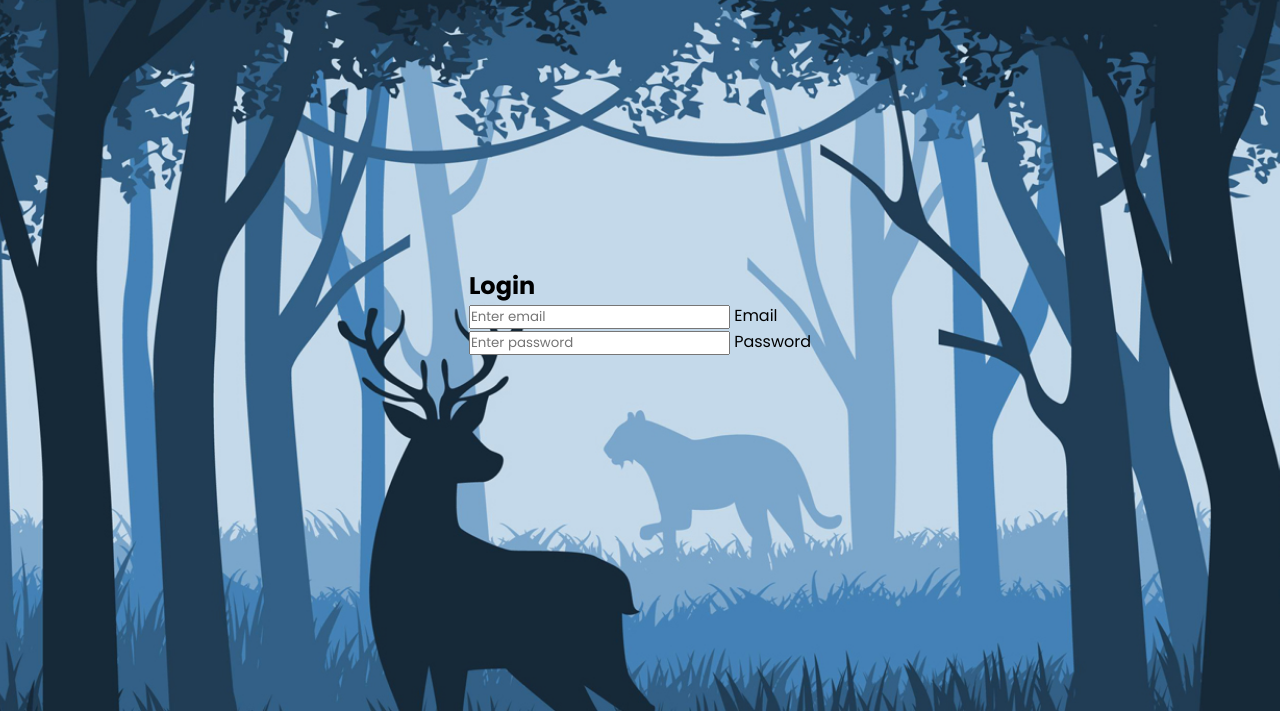
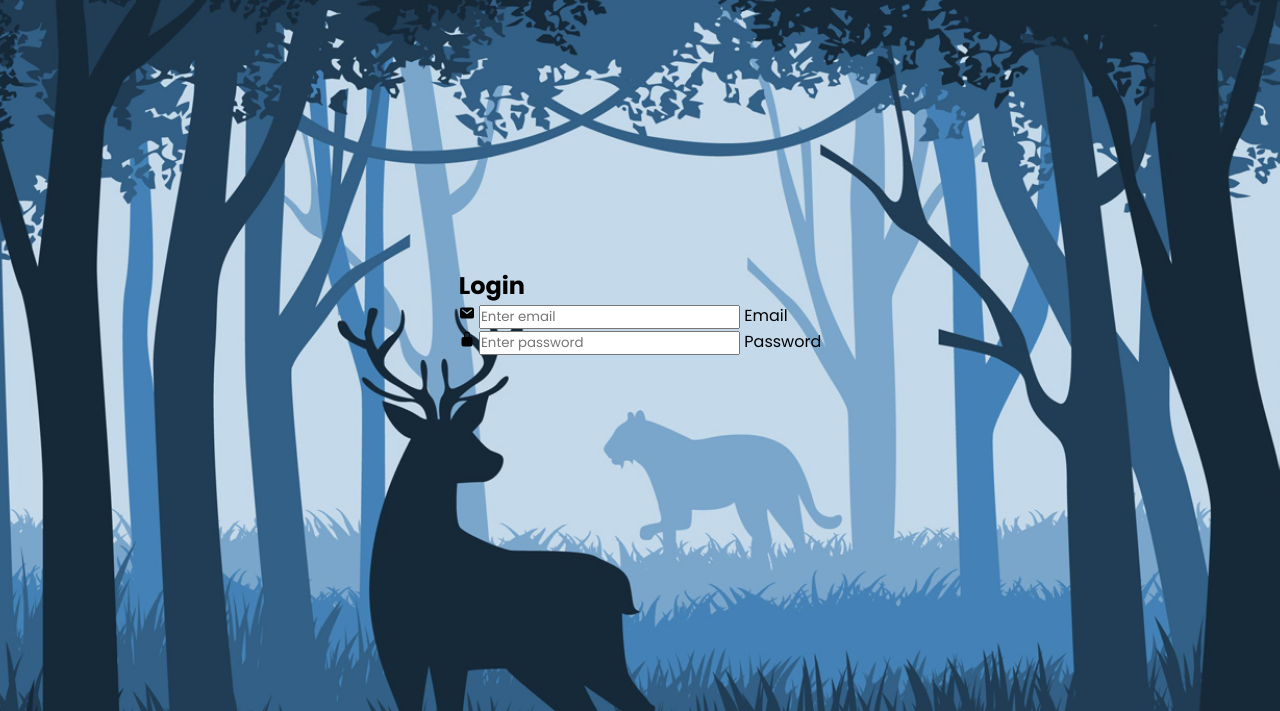
Before and after one commit to Alejandroq12/form-validator, a plain HTML site: page index.html in a window 1280 px wide. Shown: the part 89-800 px from the top of the page. Drawn offline with nearby package versions, Linux system fonts and the light colour scheme.

Commit message:
Add icons to input fields

```diff
--- a/index.html
+++ b/index.html
@@ -23,12 +23,12 @@
           <h2>Login</h2>
           <form action="#">
             <div class="input-box">
-                <span class="icon"></span>
+                <span class="icon"><ion-icon name="mail"></ion-icon></span>
                 <input name="email" type="email" placeholder="Enter email" required>
                 <label>Email</label>
             </div>
             <div class="input-box">
-                <span class="icon"></span>
+                <span class="icon"><ion-icon name="lock-closed"></ion-icon></span>
                 <input name="password" type="password" placeholder="Enter password" required>
                 <label>Password</label>
             </div>
@@ -36,5 +36,7 @@
     </div>
 
     <script src="./assets/js/script.js"></script>
+<script type="module" src="https://unpkg.com/ionicons@5.5.2/dist/ionicons/ionicons.esm.js"></script>
+<script nomodule src="https://unpkg.com/ionicons@5.5.2/dist/ionicons/ionicons.js"></script>
 </body>
 </html>
```
